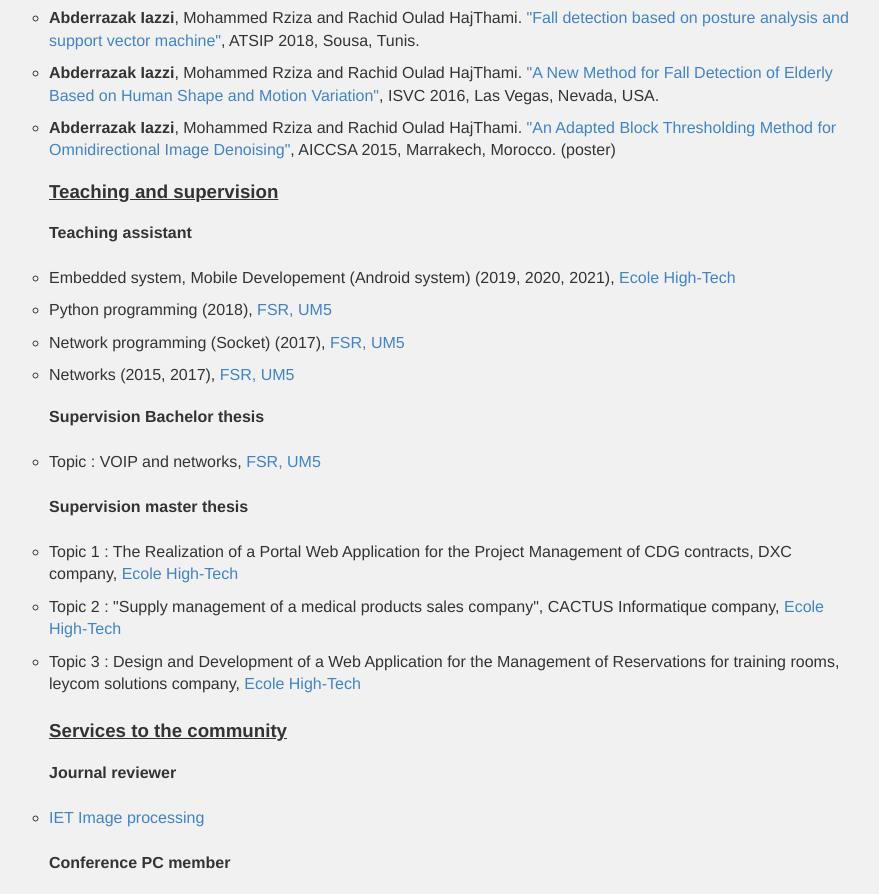
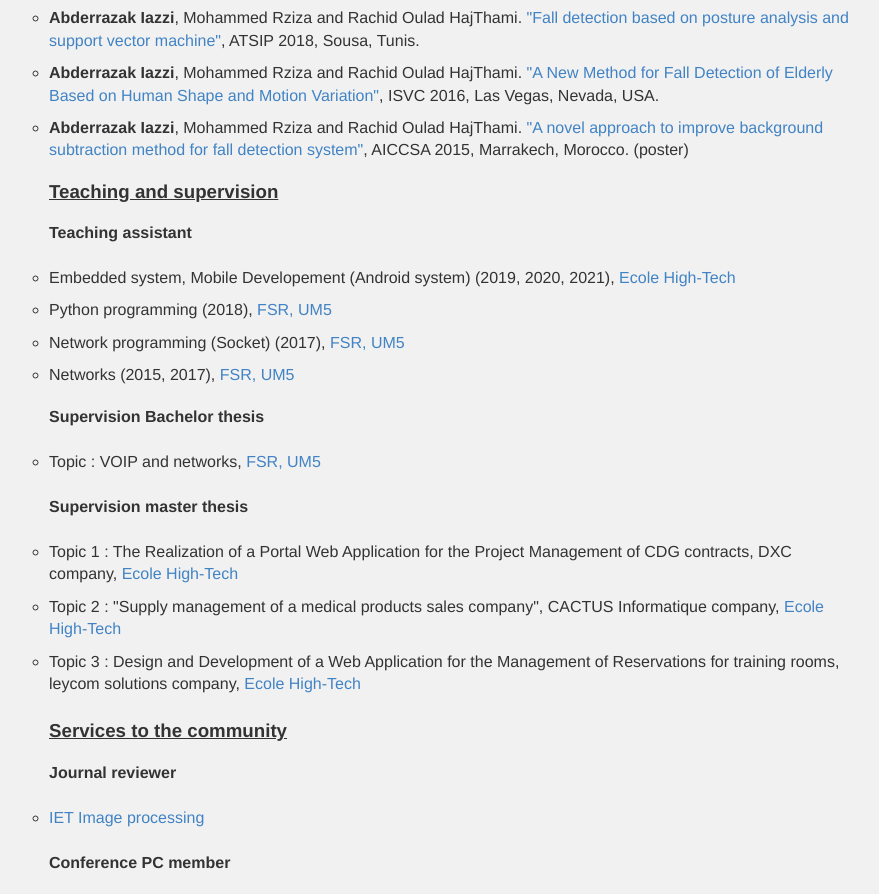
Before and after one commit to abderrazakiazzi/abderrazakiazzi.github.io, a plain HTML site: page index.html in a window 1280 px wide. Shown: the part 1291-2185 px from the top of the page, without its empty margins (191-1070 px from the left). Drawn offline with Linux system fonts and the light colour scheme.

Commit message:
correction the title of the first conference

```diff
--- a/index.html
+++ b/index.html
@@ -192,7 +192,7 @@
 
         <li>
             <b>Abderrazak Iazzi</b>, Mohammed Rziza and Rachid Oulad HajThami.
-          <a target="_blank" href="http://ieeexplore.ieee.org/stamp/stamp.jsp?tp=&arnumber=7507220&isnumber=7507087">"An Adapted Block Thresholding Method for Omnidirectional Image Denoising"</a>,
+          <a target="_blank" href="http://ieeexplore.ieee.org/stamp/stamp.jsp?tp=&arnumber=7507220&isnumber=7507087">"A novel approach to improve background subtraction method for fall detection system"</a>,
          AICCSA 2015, Marrakech, Morocco. (poster)
           <br/>
         </li>
```
